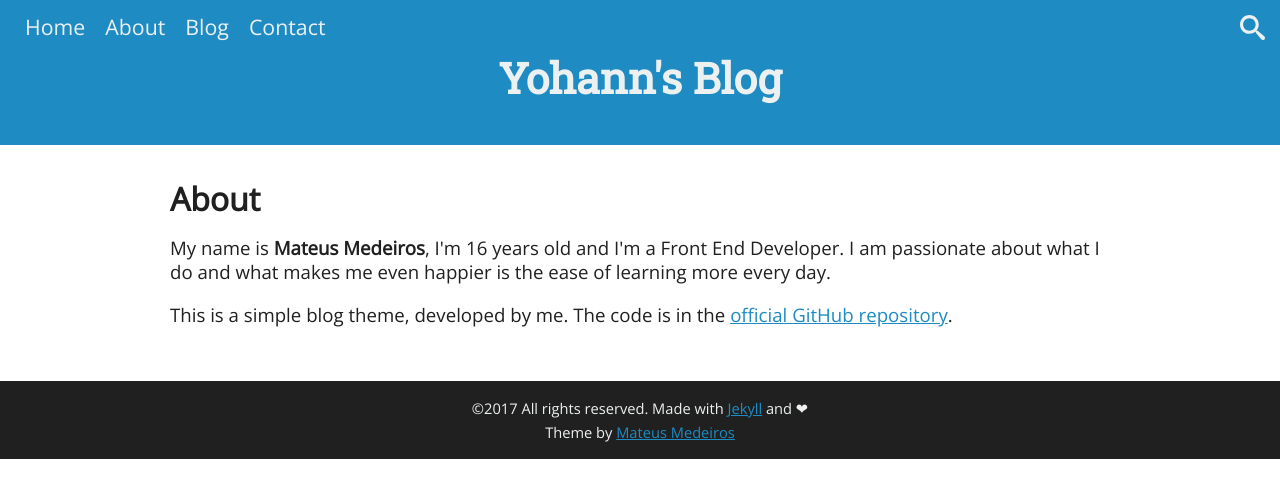
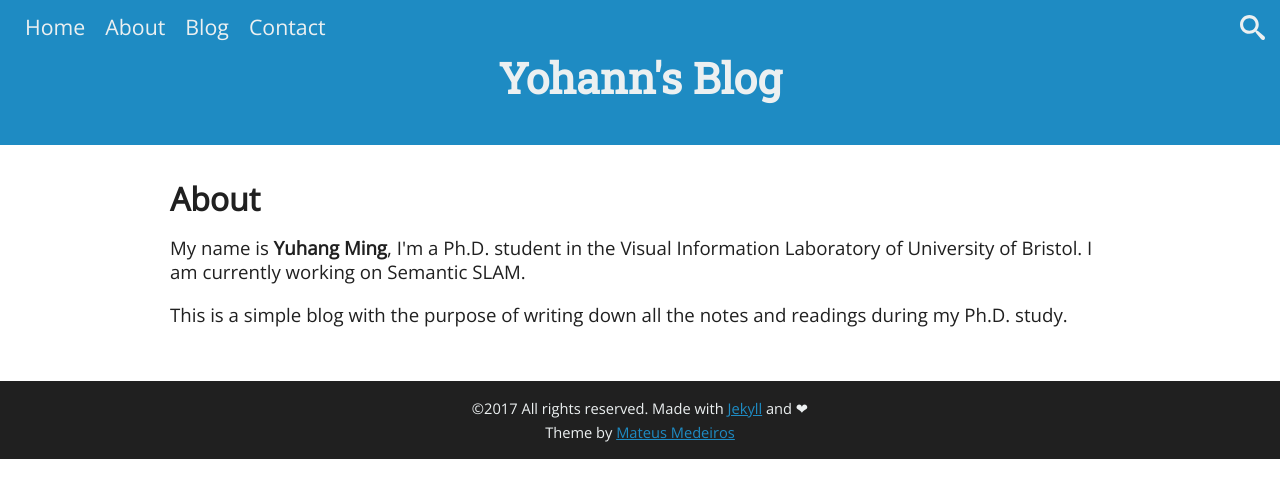
Before and after one commit to YuhangMing/YuhangMing.github.io, a Jekyll site: the page built from about.html, in a window 1280 px wide. Shown: the top 498 px of the page. Built offline with Jekyll 4.4.1, drawn with Linux system fonts in a browser that asks for light colours.

Commit message:
modified about page

```diff
--- a/about.html
+++ b/about.html
@@ -3,6 +3,6 @@ layout: page
 title: About
 permalink: /about/
 ---
-<p> My name is <b>Mateus Medeiros</b>, I'm 16 years old and I'm a Front End Developer. I am passionate about what I do and what makes me even happier is the ease of learning more every day. </p>
+<p> My name is <b>Yuhang Ming</b>, I'm a Ph.D. student in the Visual Information Laboratory of University of Bristol. I am currently working on Semantic SLAM. </p>
 
-<p> This is a simple blog theme, developed by me. The code is in the <a href="https://github.com/mateussmedeiros/blade-theme">official GitHub repository</a>.</p>
+<p> This is a simple blog with the purpose of writing down all the notes and readings during my Ph.D. study. </p>
```
